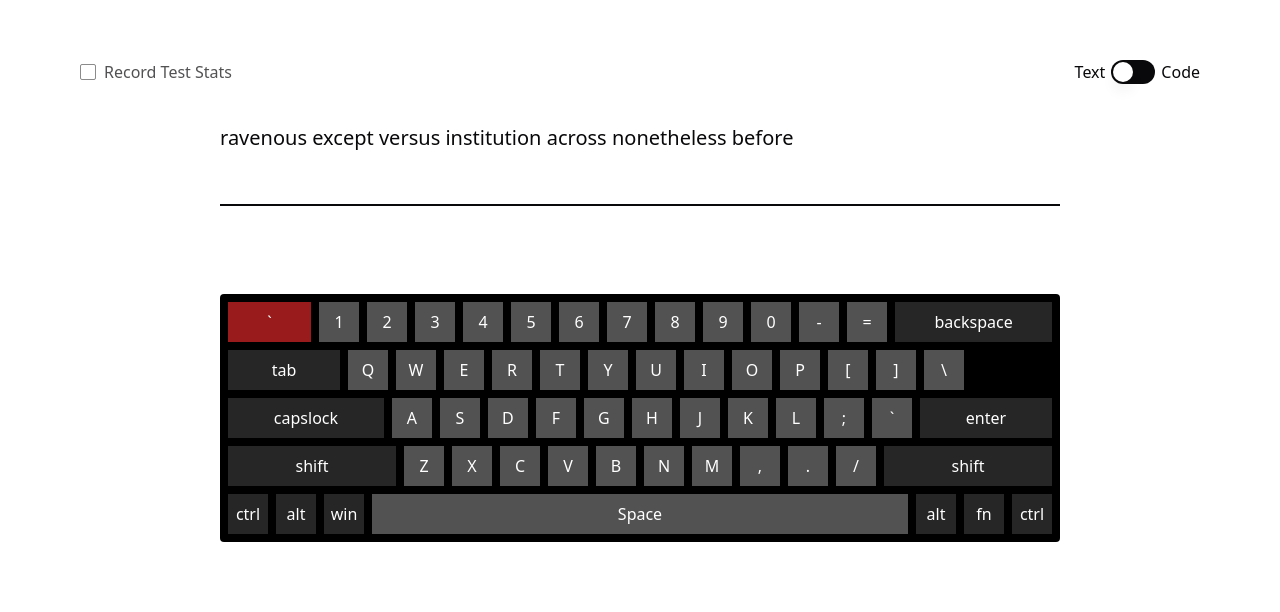
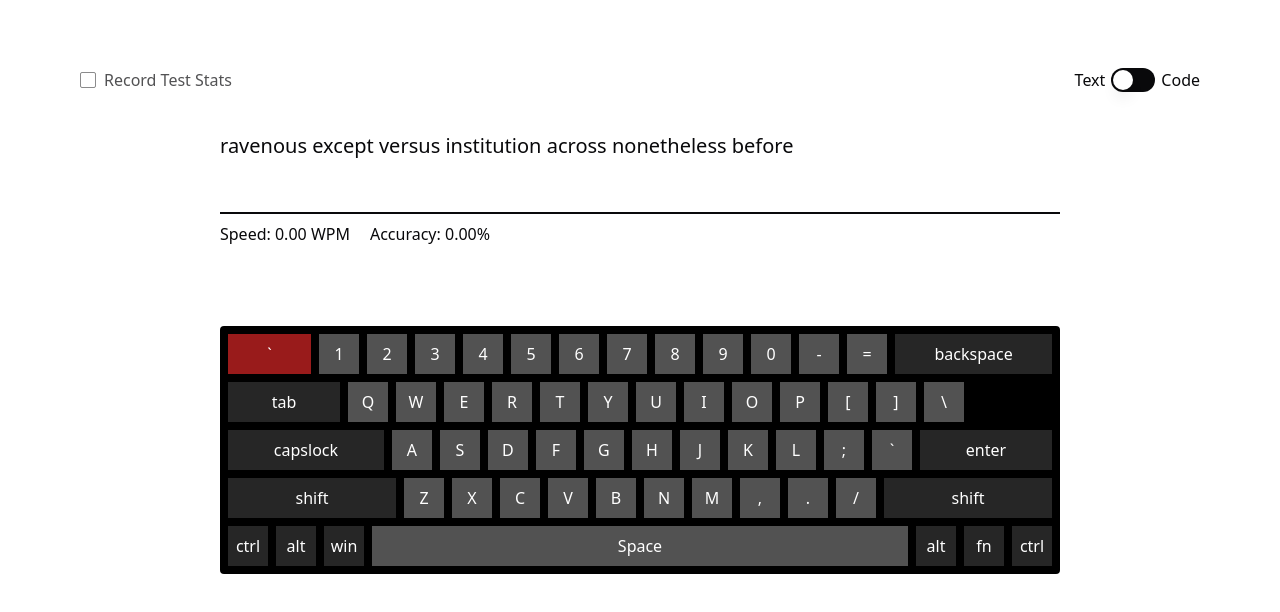
Before and after one commit to saurabhje/FastCode, a Next.js app in the folder Client/: page / in a window 1280 px wide. Shown: the part 1176-1788 px from the top of the page. Built offline with nearby package versions, Linux system fonts and the light colour scheme; no server answers.

Commit message:
Change Icon

```diff
--- a/Client/components/keyboard.tsx
+++ b/Client/components/keyboard.tsx
@@ -29,7 +29,7 @@ const KeyboardLayout = () => {
   const fourthRow = [ ['KeyZ', 'Z'], ['KeyX', 'X'], ['KeyC', 'C'], ['KeyV', 'V'], ['KeyB', 'B'], ['KeyN', 'N'], ['KeyM', 'M'], ['Comma', ','], ['Period', '.'], ['Slash', '/'] ]
 
   return (
-    <div id="keyboard" className="my-20 flex flex-col max-w-[1008px] min-w-[600px] w-full bg-black text-white p-1 rounded">
+    <div id="keyboard" className="my-20 flex flex-col max-w-[1008px] min-w-[600px] w-full bg-black text-white p-1 rounded overflow-x-hidden">
       <div className="flex">
         <div className={`key flex justify-center items-center h-10 min-w-10 flex-grow m-1 ${pressedKey == 'Backquote' ? 'bg-zinc-400' : 'bg-red-800 transition-colors duration-500'}`}>`</div>
         {firstRow.map((key, index) => (
--- a/Client/components/stats.tsx
+++ b/Client/components/stats.tsx
@@ -1,8 +1,8 @@
 export default function Stats({ accuracy, wpm }: { accuracy: string | null; wpm: string | null }) {
     return (
       <div className="flex gap-5 mt-2">
-        <p>{wpm ? `Speed: ${wpm} WPM` : ''}</p>
-        <p>{accuracy ? `Accuracy: ${accuracy}%` : ''}</p>
+        <p>Speed: {wpm ? `${wpm}` : '0.00'} WPM</p>
+        <p>Accuracy: {accuracy ? `${accuracy}` : '0.00'}%</p>
       </div>
     );
   }
--- a/Client/components/typingGame.tsx
+++ b/Client/components/typingGame.tsx
@@ -19,7 +19,7 @@ export default function TypingGame(props: TypingGameProps) {
   }
 
   return (
-    <div className="flex flex-col items-center py-4 w-full">
+    <div className="flex flex-col items-center py-6 w-full">
       <div className="flex items-center justify-between w-full">
         <div className="flex items-center space-x-2">
           <Checkbox
```
Also changed, not shown: 1 other file (tests, documents, lock files or other folders).
